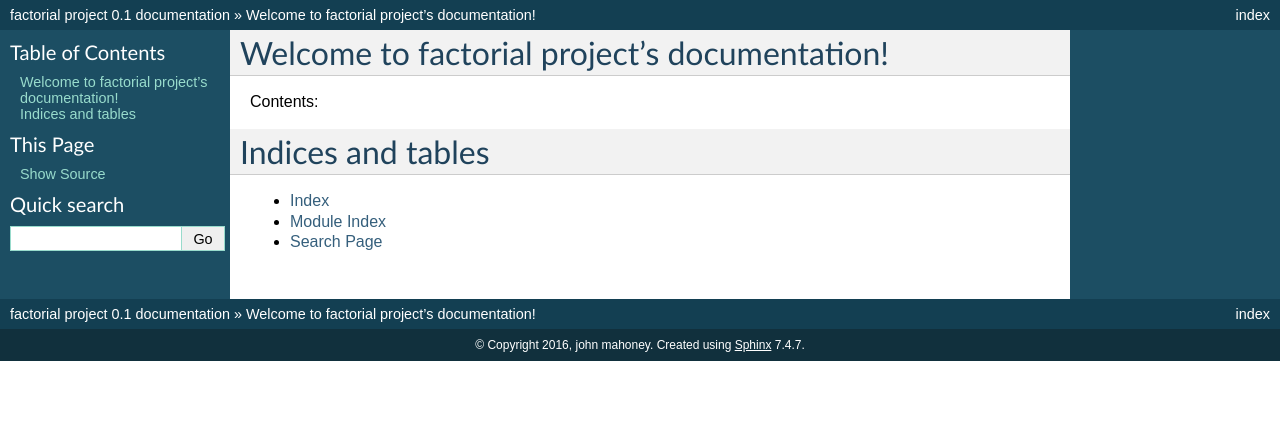
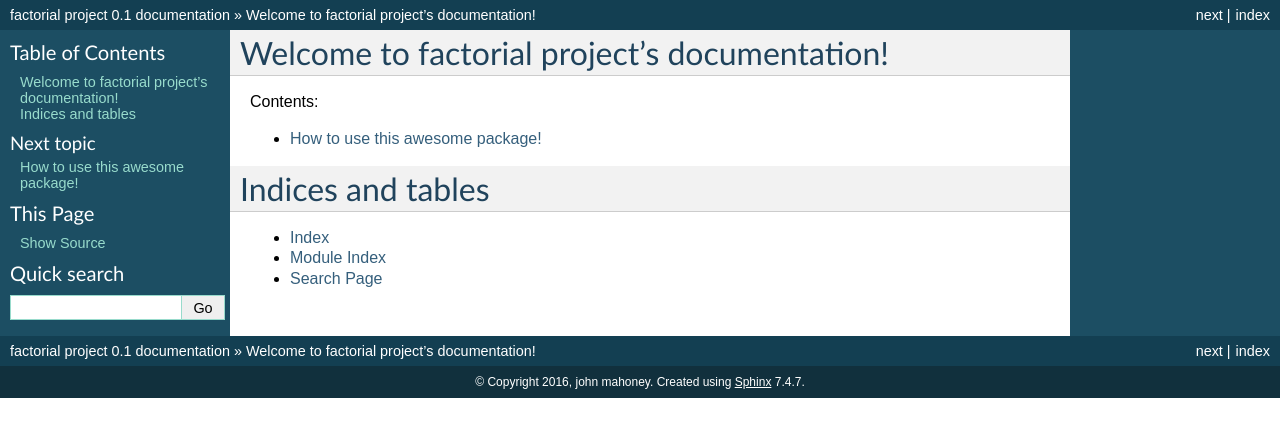
Before and after one commit to mohnjahoney/factorial, a Sphinx documentation site: the page built from docs/source/index.rst, in a window 1280 px wide. Shown: the top 437 px of the page. Built offline with Sphinx 7.4.7, drawn with Linux system fonts in a browser that asks for light colours.

```diff
--- /dev/null
+++ b/docs/source/factorial.rst
@@ -0,0 +1,13 @@
+How to use this awesome package!
+================================
+
+
+Import it from github.com
+My name is mohnjahoney there.
+
+Use factorial function with abandon.
+
+.. code::
+
+   >>> factorial(3)
+   6
--- a/docs/source/index.rst
+++ b/docs/source/index.rst
@@ -11,6 +11,7 @@ Contents:
 .. toctree::
    :maxdepth: 2
 
+   factorial.rst
 
 
 Indices and tables
```
